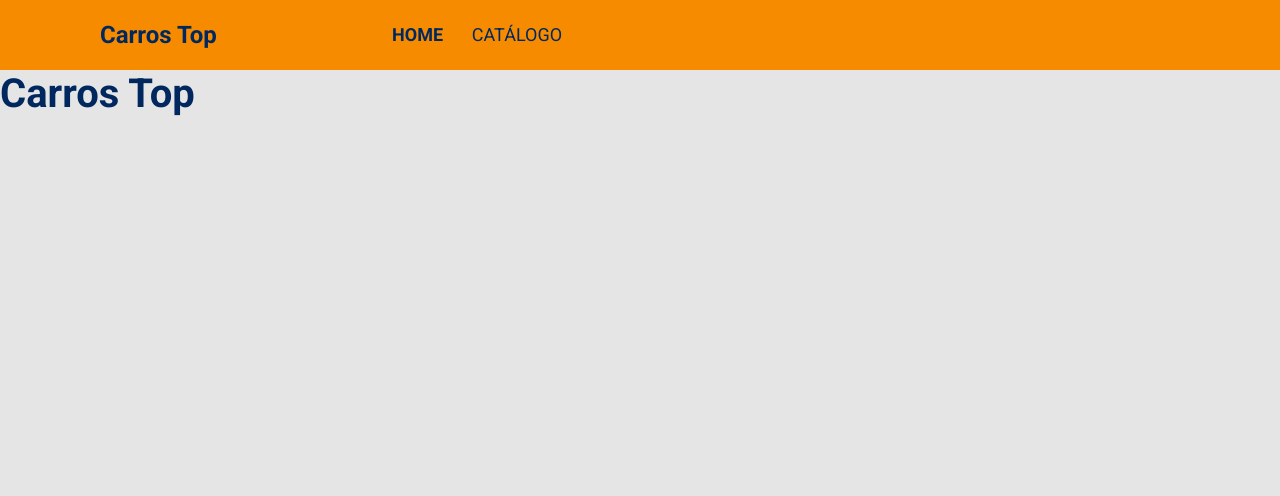
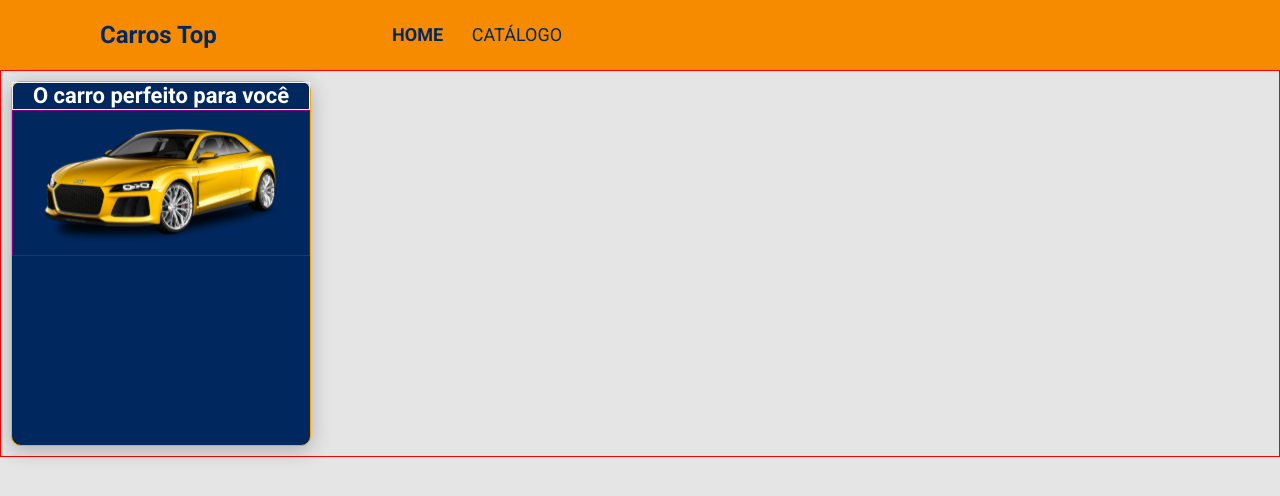
Before and after one commit to tiagogomes187/bds07, a React (Create React App) app in the folder frontweb/: page / in a window 1280 px wide. Shown: the top 496 px of the page. Built offline with nearby package versions, Linux system fonts and the light colour scheme.

Commit message:
Finalizando o layout X-Small - PARTE 01

```diff
--- a/frontweb/src/App.tsx
+++ b/frontweb/src/App.tsx
@@ -1,14 +1,14 @@
-import Navbar from './components/Navbar';
+import Home from 'pages/Home';
+
 import './assets/styles/custom.scss';
 import './App.css';
 
-const App = () => {
+function App() {
   return (
     <>
-      <Navbar />
-      <h1>Carros Top</h1>
+      <Home />
     </>
   );
-};
+}
 
 export default App;
--- /dev/null
+++ b/frontweb/src/pages/Home/index.tsx
@@ -0,0 +1,24 @@
+import { ReactComponent as MainImage } from 'assets/images/main-image.svg';
+import Navbar from 'components/Navbar';
+
+import './styles.css';
+
+const Home = () => {
+  return (
+    <>
+      <Navbar />
+      <div className="home-container">
+        <div className="home-card">
+          <div className="home-content-container">
+            <h1>O carro perfeito para você</h1>
+          </div>
+          <div className="home-image-container">
+            <MainImage />
+          </div>
+        </div>
+      </div>
+    </>
+  );
+};
+
+export default Home;
--- /dev/null
+++ b/frontweb/src/pages/Home/styles.css
@@ -0,0 +1,34 @@
+.home-container {
+    padding: 10px;
+    font-size: 22px;
+    border: 1px solid red;
+    text-align: center;
+}
+
+.home-content-container{
+    border: 1px solid rgb(241, 241, 245);
+}
+
+.home-content-container h1 {
+    font-size: 1em;
+    color: #FFFFFF;
+}
+
+.home-image-container {
+    padding: 0 28px;
+    border: 1px solid purple;
+}
+
+.home-image-container svg {
+    width: 100%;
+    height: auto;
+}
+
+.home-card {
+    background: #00285F;
+    box-shadow: 0px 4px 20px rgba(0, 0, 0, 0.25);
+    border-radius: 10px;
+    width: 300px;
+    height: 365px;
+    border: 1px solid orange;
+}
```
Also changed, not shown: frontweb/src/assets/images/car.png (added), frontweb/src/assets/images/main-image.svg (added).
